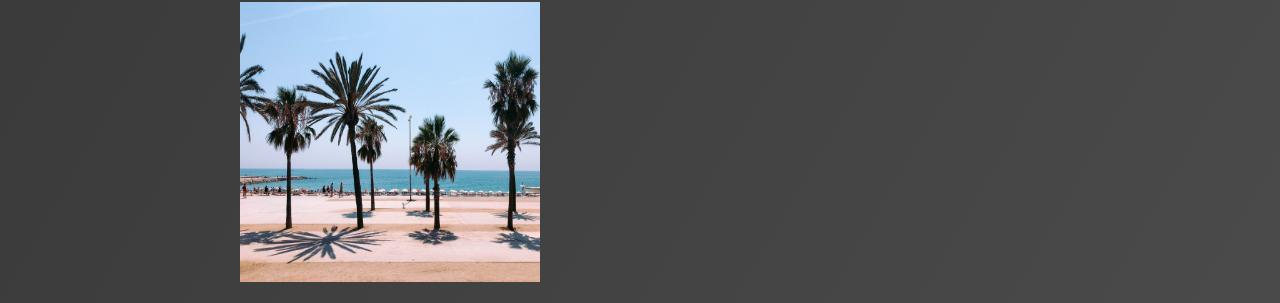
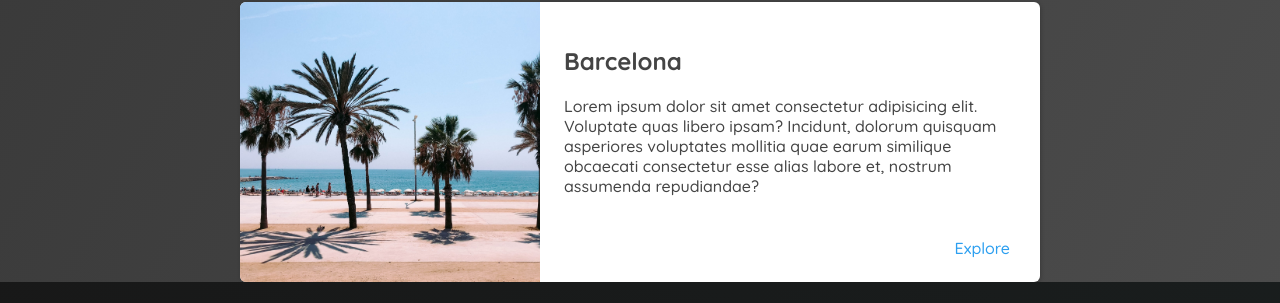
Before and after one commit to Konggwangbae/Travel_site, a plain HTML site: page travel page/places.html in a window 1280 px wide. Shown: the part 97-400 px from the top of the page. Drawn offline with Linux system fonts and the light colour scheme.

Commit message:
card 추가
카드 추가 및 마우스 호버 텍스트 위치 색상 변경

```diff
--- a/travel page/places.css
+++ b/travel page/places.css
@@ -1,5 +1,6 @@
 body {
     background: linear-gradient(300deg, rgb(77,77,77), rgb(58, 58, 58));
+    color: rgb(68, 68, 68)
 }
 
 header {
@@ -13,7 +14,39 @@ main ul {
     margin: 0 auto;
 }
 
+main li {
+    display: flex;
+    background: white;
+    box-shadow: 1px 1px 4px rgb(0, 0, 0, 0.2);
+    border-radius: 6px;
+    overflow: hidden;
+    /* 컨테이너를 벗어난 범위의 테두리를 둥글게 많드는 코드 */
+}
+
 main li img {
     width: 300px;
     height: 280px;
+    object-fit: cover;
 }
+
+.item-content {
+    padding: 24px;
+    display: flex;
+    flex-direction: column;
+    justify-content: space-between;
+}
+
+.actions {
+    text-align: right;
+}
+
+.actions a {
+text-decoration: none;
+padding: 6px;
+color:rgb(44, 159, 240) ;
+border-radius: 5px;
+}
+
+.actions a:hover {
+    background-color: rgb(235, 253, 255);
+}
--- a/travel page/places.html
+++ b/travel page/places.html
@@ -32,6 +32,7 @@
                 <li>
                     <img src="images/places/barcelona.jpg" alt="City of Barcelona">
                     <div class="item-content">
+                        <div>
                             <h2>Barcelona</h2>
                             <p>
                                 Lorem ipsum dolor sit amet consectetur adipisicing elit. Voluptate quas libero ipsam? Incidunt, dolorum quisquam asperiores voluptates mollitia quae earum similique obcaecati consectetur esse alias labore et, nostrum assumenda repudiandae?
@@ -40,6 +41,8 @@
                         <div class="actions">
                             <a href="https://ko.wikipedia.org/wiki/바르셀로나">Explore</a>
                         </div>
+                    </div>
+
                 </li>
             </ul>
 
```
Lines whose indentation alone changed are shown as unchanged.
